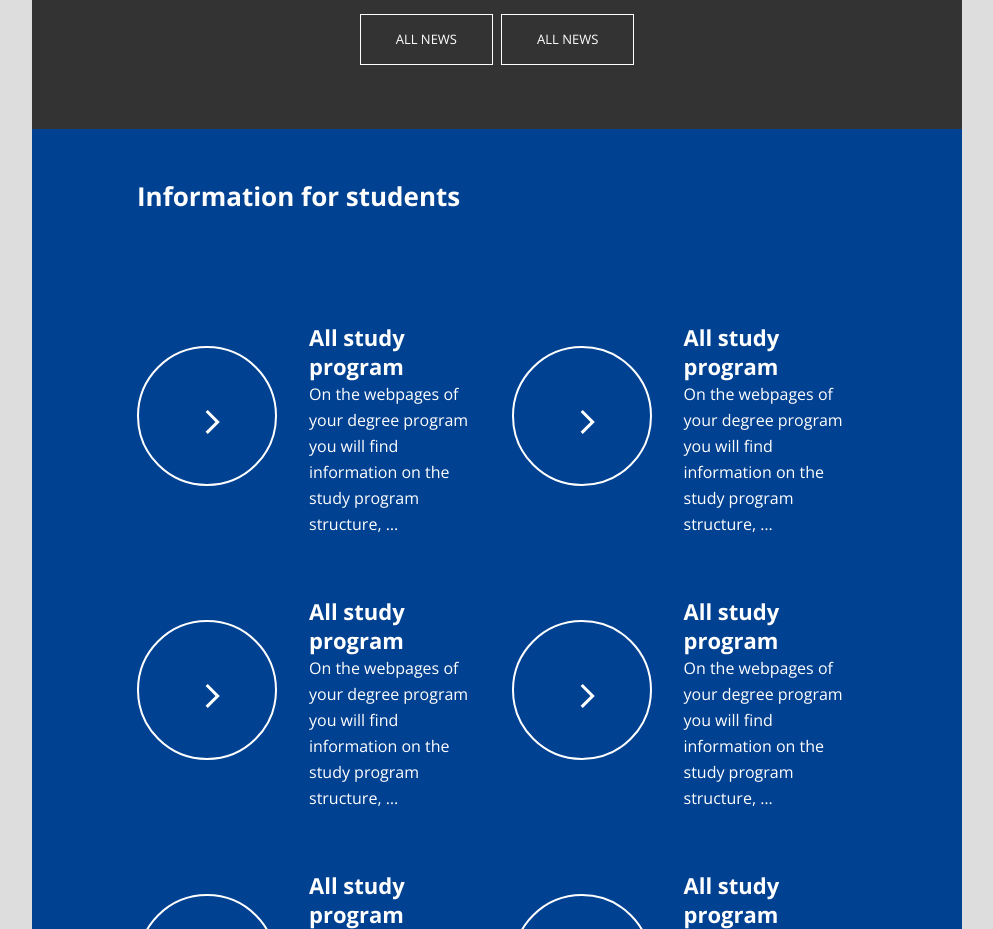
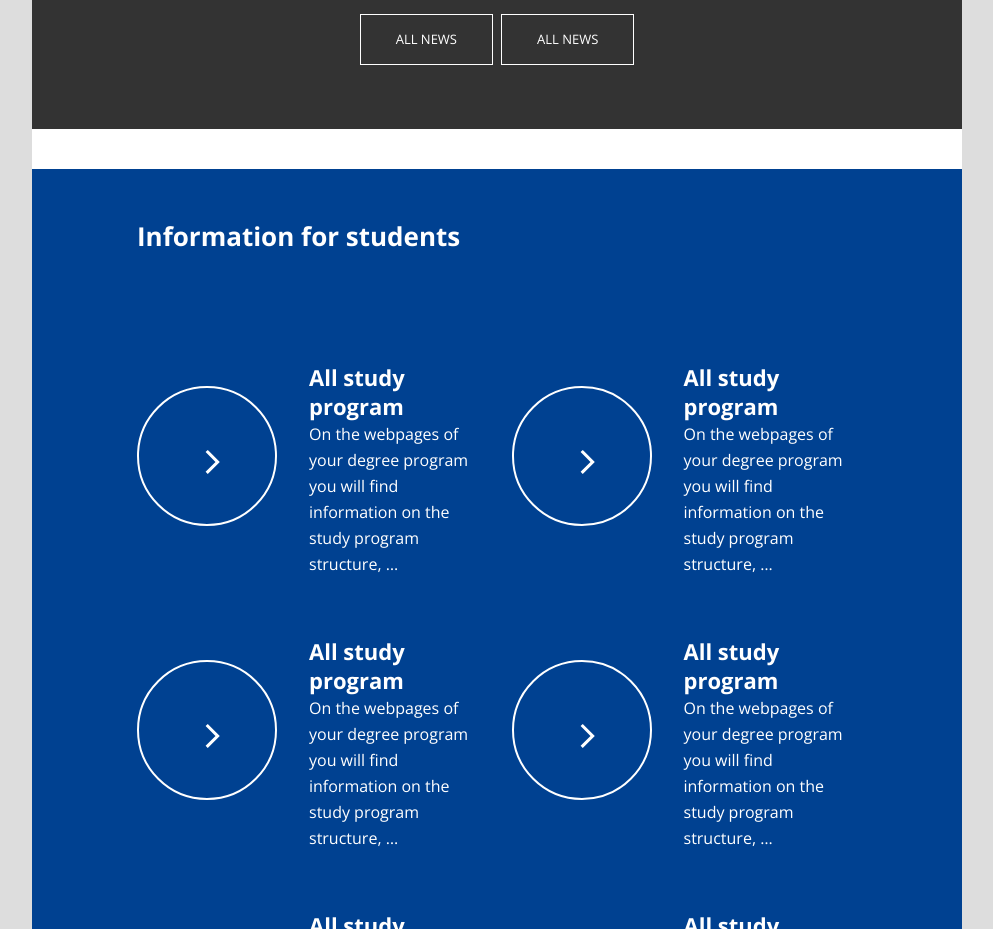
Before and after one commit to clever-cr/jan_challenge, a Next.js app: page / in a window 1280 px wide. Shown: the part 3360-4289 px from the top of the page, without its empty margins (143-1136 px from the left). Built offline with nearby package versions, Linux system fonts and the light colour scheme.

Commit message:
Add paddings on section

```diff
--- /dev/null
+++ b/components/White.jsx
@@ -0,0 +1,13 @@
+import React from "react";
+
+const White = () => {
+  return (
+    <div className="px-[175px] sm:px-0">
+      <div className="max-w-[1740px] mx-auto">
+        <div className="py-[20px] bg-white"></div>
+      </div>
+    </div>
+  );
+};
+
+export default White;
--- a/pages/index.js
+++ b/pages/index.js
@@ -8,6 +8,7 @@ import Header from "../components/Header";
 import Information from "../components/Information";
 import NavBar from "../components/NavBar";
 import Students from "../components/Students";
+import White from "../components/White";
 
 const index = () => {
   return (
@@ -18,6 +19,7 @@ const index = () => {
       <Beg />
       <Cards />
       <Events />
+      <White />
       <Information />
       <Contact />
       <Footer />
```
